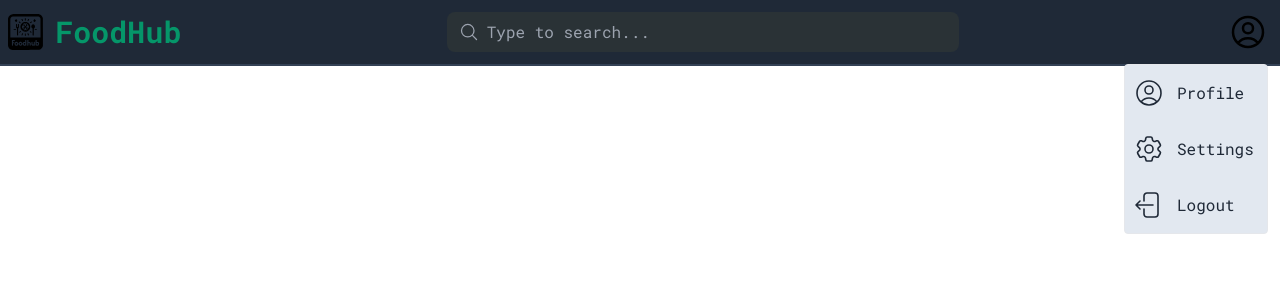
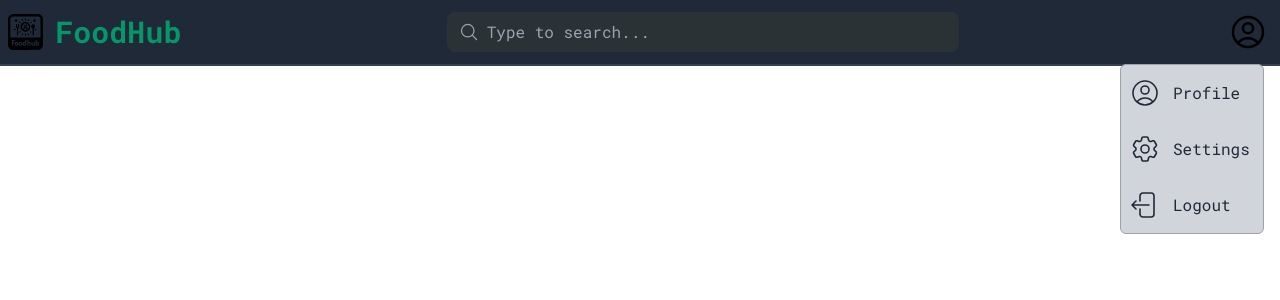
Before and after one commit to FuzzyKala/foodhub-nextjs, a Next.js app: page / in a window 1280 px wide. Both pictures are taken after a click on the element 1247 px from the left and 32 px from the top of the page. Shown: the top 300 px of the page. Built offline with nearby package versions, Linux system fonts and the light colour scheme.

Commit message:
updated dropdown animation

```diff
--- /dev/null
+++ b/src/components/Dropdown.module.css
@@ -0,0 +1,20 @@
+/* styles/UserDropdown.module.css */
+.dropdown {
+  position: absolute;
+  right: 1rem;
+  width: 9rem;
+  background-color: #d1d5db;
+  border: 1px solid #9ca3af;
+  border-radius: 0.375rem;
+  color: #1f2937;
+  opacity: 0;
+  visibility: hidden;
+  transform: translateY(-10px);
+  transition: opacity 0.1s ease, transform 0.1s ease;
+}
+
+.dropdownOpen {
+  opacity: 1;
+  visibility: visible;
+  transform: translateY(0);
+}
--- a/src/components/Dropdown.tsx
+++ b/src/components/Dropdown.tsx
@@ -1,4 +1,5 @@
 import React, { useState } from "react";
+import styles from "./Dropdown.module.css";
 
 export default function Dropdown() {
   const [dropdownOpen, setDropdownOpen] = useState(false);
@@ -26,8 +27,11 @@ export default function Dropdown() {
           />
         </svg>
       </div>
-      {dropdownOpen && (
-        <div className="absolute right-3 w-36 bg-slate-200 border border-gray-200 rounded z-10 text-gray-800">
+      <div
+        className={`${styles.dropdown} ${
+          dropdownOpen ? styles.dropdownOpen : ""
+        }`}
+      >
         <ul>
           <div
             id="userProfile"
@@ -108,11 +112,6 @@ export default function Dropdown() {
           </div>
         </ul>
       </div>
-      )}
     </div>
   );
 }
-
-/*
-x-show="open" x-transition:enter="transition ease-out duration-100" x-transition:enter-start="transform opacity-0 scale-95" x-transition:enter-end="transform opacity-100 scale-100" x-transition:leave="transition ease-in duration-75" x-transition:leave-start="transform opacity-100 scale-100" x-transition:leave-end="transform opacity-0 scale-95"
-*/
```
Lines whose indentation alone changed are shown as unchanged.
